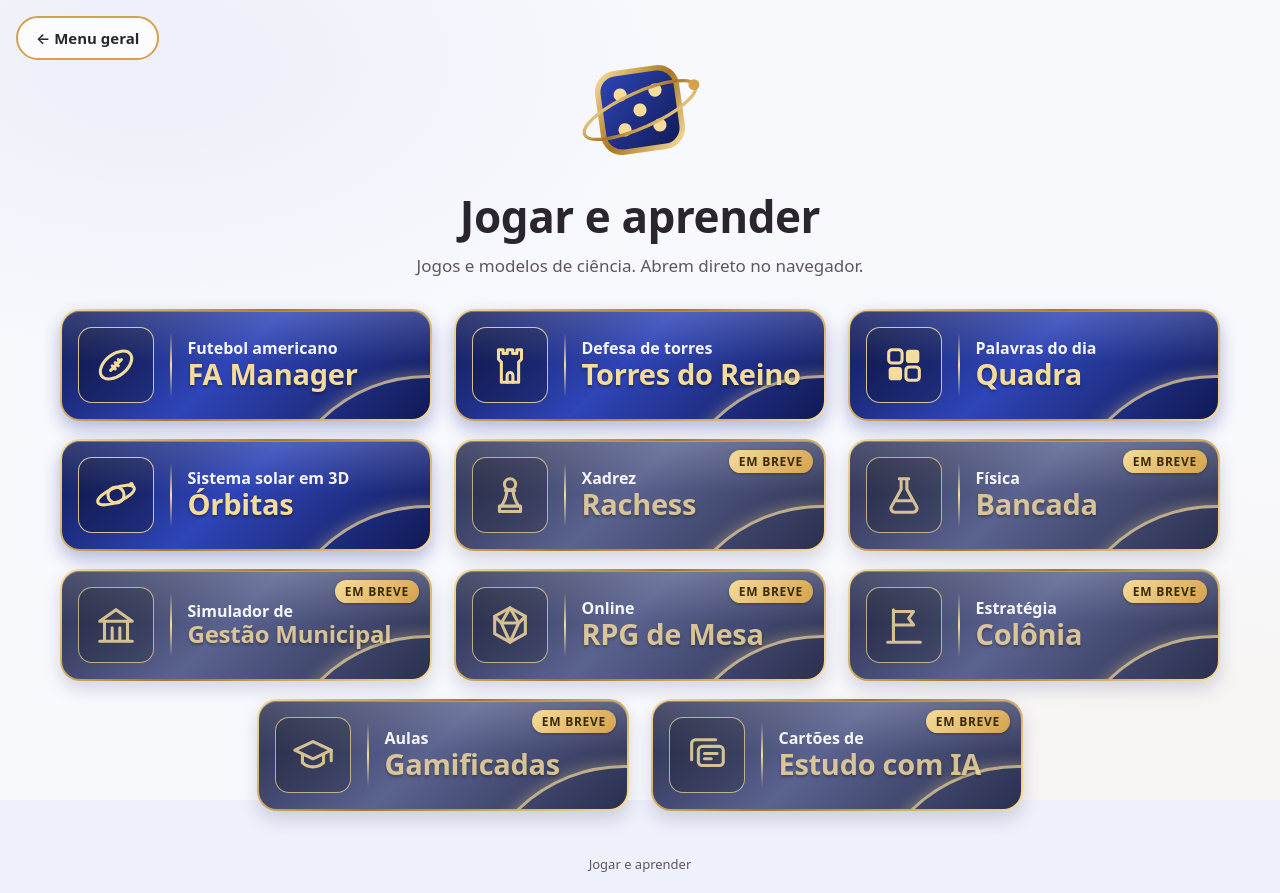
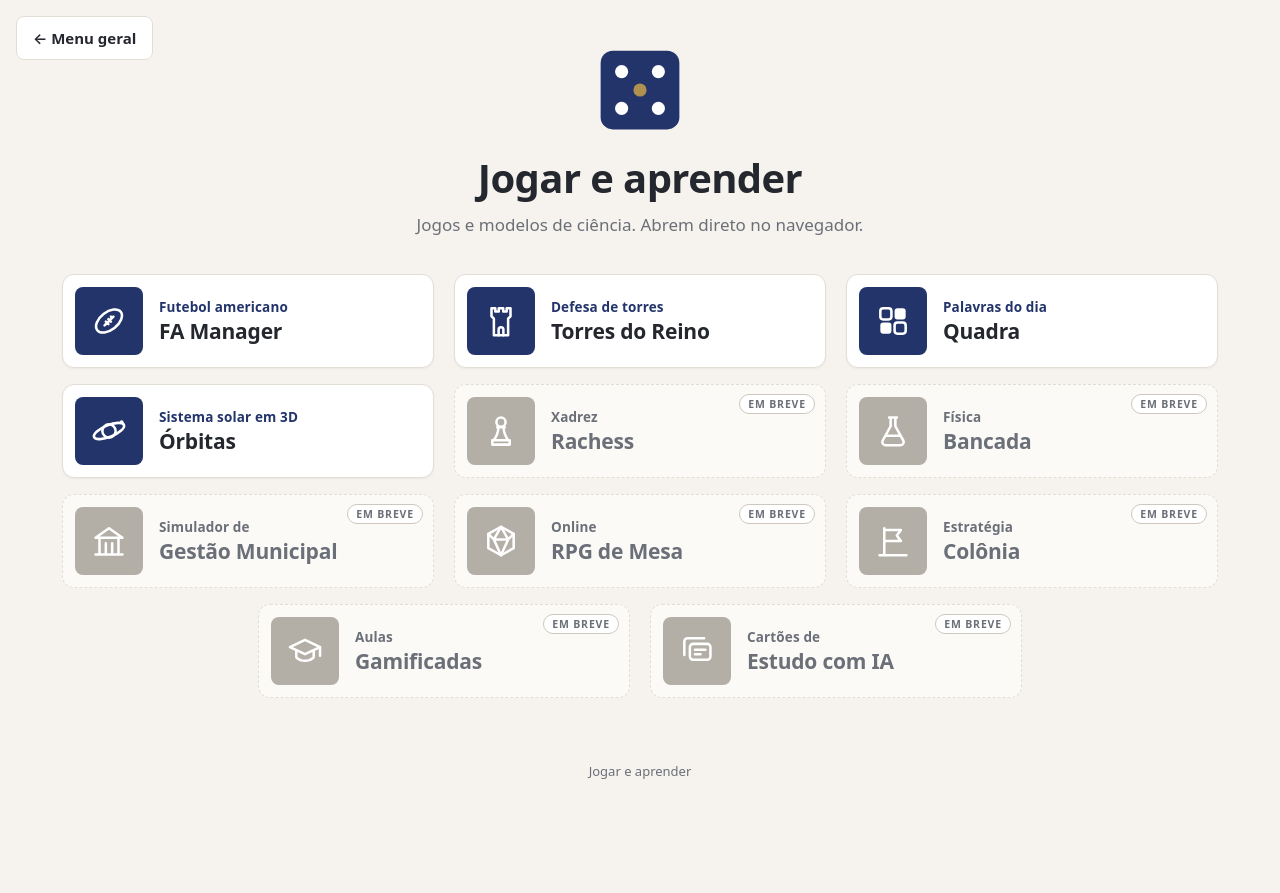
Before and after one commit to paineis-gerenciais/jogos, a plain HTML site: page index.html in a window 1280 px wide. After the commit the page ends 800 px from the top, so only its background shows below. Drawn offline with Linux system fonts and the light colour scheme.

Commit message:
feat: menu Jogar e aprender no estilo sóbrio
Botões em cartão branco com bloco azul-marinho, símbolo em código,
ícone da aba e fundo marfim. Mesmos projetos e mesmos Em breve.

Co-Authored-By: Claude Fable 5.2 <noreply@anthropic.com>
Claude-Session: https://claude.ai/code/session_01UL9gXfBjHoPEHMsTzeivxa

```diff
--- a/index.html
+++ b/index.html
@@ -5,25 +5,22 @@
 <meta name="viewport" content="width=device-width, initial-scale=1">
 <title>Jogar e aprender</title>
 <meta name="description" content="Menu de jogos e modelos de ciência.">
-<link rel="icon" href="data:,">
+<link rel="icon" href="favicon.svg" type="image/svg+xml">
 <style>
-  /* ---------- Arte: troque aqui quando as imagens chegarem (ver README) ---------- */
+  /* ---------- Fundo: troque aqui quando a imagem chegar (ver README) ---------- */
   :root {
-    --fundo: none;                 /* depois: url("assets/fundo.webp") */
-    --veu: rgba(255, 255, 255, .62); /* véu claro por cima da imagem de fundo */
-    --base: #eef0fa;              /* cor do fundo enquanto não há imagem */
-    --mancha-1: rgba(47, 69, 184, .16);
-    --mancha-2: rgba(212, 162, 76, .18);
-    --texto: #2b2530;
-    --texto-suave: #5d5563;
-    --ouro-claro: #f6dc9a;
-    --ouro: #d4a24c;
-    --ouro-escuro: #8a5f14;
+    --fundo: none;                    /* depois: url("assets/fundo.webp") */
+    --veu: rgba(246, 243, 238, .55);  /* véu marfim por cima da imagem de fundo */
+    --base: #f6f3ee;                  /* marfim */
+    --texto: #24272e;                 /* grafite */
+    --texto-suave: #6b6f78;
+    --linha-fina: #e2ddd5;
+    --ouro: #b0904f;
   }
-  /* ---------- Cores de cada família de botão ---------- */
-  .vinho { --escuro: #4f0505; --medio: #a41414; --sombra: rgba(139, 10, 10, .32); }
-  .azul  { --escuro: #111a55; --medio: #2f45b8; --sombra: rgba(32, 48, 150, .32); }
-  .verde { --escuro: #073f31; --medio: #12825f; --sombra: rgba(10, 100, 72, .32); }
+  /* ---------- Cor de cada família ---------- */
+  .vinho { --cor: #6e1420; }
+  .azul  { --cor: #23346b; }
+  .verde { --cor: #1f5244; }
 
   * { box-sizing: border-box; }
   html, body { margin: 0; }
@@ -41,105 +38,81 @@
     position: fixed;
     inset: 0;
     z-index: -1;
-    background:
-      linear-gradient(var(--veu), var(--veu)),
-      var(--fundo) center / cover no-repeat,
-      radial-gradient(60% 55% at 12% 8%, var(--mancha-1), transparent 70%),
-      radial-gradient(55% 60% at 92% 96%, var(--mancha-2), transparent 70%),
-      var(--base);
+    background: linear-gradient(var(--veu), var(--veu)), var(--fundo) center / cover no-repeat, var(--base);
   }
   .voltar {
     position: absolute; top: 16px; left: 16px;
-    display: inline-flex; align-items: center; min-height: 44px; padding: 8px 18px;
+    display: inline-flex; align-items: center; min-height: 44px; padding: 8px 16px;
     font-weight: 600; font-size: 15px; text-decoration: none; color: var(--texto);
-    background: rgba(255, 255, 255, .78);
-    border: 2px solid var(--ouro); border-radius: 999px;
+    background: #fff; border: 1px solid var(--linha-fina); border-radius: 8px;
   }
-  .voltar:hover { background: #fff; }
-  header { text-align: center; padding: 44px 16px 10px; }
-  .simbolo { display: block; width: 132px; height: 132px; margin: 0 auto 10px; object-fit: contain; }
+  .voltar:hover { border-color: var(--texto); }
+  header { text-align: center; padding: 48px 16px 12px; }
+  .simbolo { display: block; width: 84px; height: 84px; margin: 0 auto 18px; }
+  .marca { display: block; width: min(330px, 78vw); height: auto; margin: 0 auto; }
+  .oculto { position: absolute; width: 1px; height: 1px; overflow: hidden; clip: rect(0 0 0 0); white-space: nowrap; }
   .sobretitulo {
-    margin: 0 0 4px; font-size: 14px; font-weight: 700; letter-spacing: .14em;
-    text-transform: uppercase; color: var(--ouro-escuro);
+    margin: 0 0 6px; font-size: 13px; font-weight: 700; letter-spacing: .16em;
+    text-transform: uppercase; color: var(--texto-suave);
   }
-  h1 { margin: 0; font-size: clamp(28px, 5vw, 44px); font-weight: 800; letter-spacing: -.01em; text-wrap: balance; }
+  h1 { margin: 0; font-size: clamp(27px, 4.6vw, 40px); font-weight: 700; letter-spacing: -.015em; text-wrap: balance; }
   .chamada { margin: 8px auto 0; max-width: 34em; font-size: 17px; color: var(--texto-suave); text-wrap: pretty; }
-  main { flex: 1; padding: 22px 16px 44px; }
+  main { flex: 1; padding: 26px 16px 48px; }
   .grade {
     list-style: none; margin: 0 auto; padding: 0; max-width: 1180px;
-    display: flex; flex-wrap: wrap; justify-content: center; gap: 18px 22px;
+    display: flex; flex-wrap: wrap; justify-content: center; gap: 16px 20px;
   }
-  .grade li { width: min(372px, 100%); }
+  .grade li { width: min(372px, 100%); display: flex; }
 
-  /* ---------- Botão (mesma anatomia dos botões dos Painéis: ícone | traço | nome) ---------- */
+  /* ---------- Botão: cartão branco com um bloco de cor (como os blocos da marca) ---------- */
   .botao {
-    position: relative; overflow: hidden;
+    position: relative; flex: 1;
     display: flex; align-items: center; gap: 16px;
-    min-height: 112px; padding: 16px 22px 16px 16px;
-    border: 2px solid transparent; border-radius: 20px;
-    color: #fff; text-decoration: none;
-    background:
-      linear-gradient(135deg, var(--escuro) 0%, var(--medio) 46%, var(--escuro) 100%) padding-box,
-      linear-gradient(135deg, var(--ouro-claro), #a87722 45%, var(--ouro-claro) 100%) border-box;
-    box-shadow: 0 8px 18px var(--sombra), inset 0 1px 0 rgba(255, 255, 255, .28);
-    transition: transform .18s ease, filter .18s ease;
+    min-height: 92px; padding: 12px 18px 12px 12px;
+    background: #fff; border: 1px solid var(--linha-fina); border-radius: 12px;
+    color: var(--texto); text-decoration: none;
+    box-shadow: 0 1px 2px rgba(36, 39, 46, .05);
+    transition: transform .16s ease, box-shadow .16s ease, border-color .16s ease;
   }
-  /* Brilho no alto e arco dourado no canto, como na arte dos Painéis */
-  .botao::before {
-    content: ""; position: absolute; inset: 0 0 52% 0;
-    background: linear-gradient(rgba(255, 255, 255, .16), rgba(255, 255, 255, 0));
-    pointer-events: none;
-  }
-  .botao::after {
-    content: ""; position: absolute; right: -150px; bottom: -262px;
-    width: 300px; height: 300px; border-radius: 50%;
-    border: 3px solid rgba(246, 220, 154, .7);
-    box-shadow: 0 0 16px rgba(246, 220, 154, .4);
-    pointer-events: none;
-  }
-  a.botao:hover { transform: translateY(-3px) scale(1.02); filter: brightness(1.1); }
-  a.botao:active { transform: translateY(0) scale(.99); }
-  .botao:focus-visible, .voltar:focus-visible { outline: 3px solid var(--texto); outline-offset: 3px; }
+  a.botao:hover { transform: translateY(-2px); border-color: var(--cor); box-shadow: 0 8px 18px rgba(36, 39, 46, .12); }
+  a.botao:active { transform: translateY(0); }
+  .botao:focus-visible, .voltar:focus-visible { outline: 3px solid var(--ouro); outline-offset: 3px; }
   .icone {
     flex: none; display: grid; place-items: center;
-    width: 76px; height: 76px; border-radius: 14px;
-    border: 1.5px solid rgba(246, 220, 154, .85);
-    background: rgba(0, 0, 0, .24);
-    color: var(--ouro-claro);
+    width: 68px; height: 68px; border-radius: 8px;
+    background: var(--cor); color: #fff;
   }
-  .icone svg { width: 46px; height: 46px; fill: none; stroke: currentColor; stroke-width: 1.6; stroke-linecap: round; stroke-linejoin: round; }
+  .icone svg { width: 38px; height: 38px; fill: none; stroke: currentColor; stroke-width: 1.6; stroke-linecap: round; stroke-linejoin: round; }
   .icone .cheio { fill: currentColor; stroke: none; }
-  .traco { flex: none; align-self: stretch; width: 1.5px; margin: 6px 0; background: linear-gradient(transparent, var(--ouro-claro), transparent); }
-  .rotulo { position: relative; z-index: 1; display: flex; flex-direction: column; min-width: 0; line-height: 1.12; }
-  .linha { font-size: 16px; font-weight: 600; color: rgba(255, 255, 255, .95); }
-  .nome {
-    font-size: 29px; font-weight: 800; letter-spacing: -.01em; color: var(--ouro-claro);
-    text-shadow: 0 2px 3px rgba(0, 0, 0, .35);
-  }
-  .nome.longo { font-size: 24px; }
-  /* ---------- Em breve: botão sem clique, em cor apagada, com selo ---------- */
-  .azul.breve  { --escuro: #2b3050; --medio: #5a628f; --sombra: rgba(60, 66, 110, .2); }
-  .verde.breve { --escuro: #243d36; --medio: #55857a; --sombra: rgba(50, 90, 78, .2); }
-  .breve { cursor: default; }
-  .breve .icone, .breve .nome { opacity: .82; }
+  .rotulo { display: flex; flex-direction: column; gap: 3px; min-width: 0; }
+  .linha { font-size: 13.5px; font-weight: 600; letter-spacing: .01em; color: var(--cor); }
+  .nome { font-size: 21px; font-weight: 700; letter-spacing: -.01em; line-height: 1.15; text-wrap: balance; }
+  /* ---------- Em breve: sem clique, apagado, com selo ---------- */
+  .breve { background: rgba(255, 255, 255, .55); border-style: dashed; box-shadow: none; cursor: default; }
+  .breve .icone { background: #b3aea6; }
+  .breve .linha, .breve .nome { color: var(--texto-suave); }
   .selo {
-    position: absolute; top: 9px; right: 11px; z-index: 2;
-    padding: 3px 10px; border-radius: 999px;
-    font-size: 12px; font-weight: 800; letter-spacing: .06em; text-transform: uppercase;
-    color: #3a2a05; background: linear-gradient(135deg, var(--ouro-claro), var(--ouro));
-    box-shadow: 0 1px 3px rgba(0, 0, 0, .3);
+    position: absolute; top: 9px; right: 10px;
+    padding: 2px 8px; border: 1px solid #cdc7be; border-radius: 999px; background: #fff;
+    font-size: 10.5px; font-weight: 700; letter-spacing: .08em; text-transform: uppercase; color: var(--texto-suave);
   }
   footer { text-align: center; font-size: 13px; padding: 0 16px 20px; color: var(--texto-suave); }
 
   @media (max-width: 560px) {
-    header { padding-top: 76px; }
-    .simbolo { width: 104px; height: 104px; }
-    .grade { gap: 12px; }
-    .botao { min-height: 96px; }
-    .icone { width: 64px; height: 64px; }
-    .icone svg { width: 38px; height: 38px; }
-    .nome { font-size: 25px; }
-    .nome.longo { font-size: 22px; }
+    header { padding-top: 80px; }
+    .simbolo { width: 68px; height: 68px; margin-bottom: 14px; }
+    .grade { gap: 10px; }
+    .botao { min-height: 84px; }
+    .icone { width: 60px; height: 60px; }
+    .icone svg { width: 34px; height: 34px; }
+    .nome { font-size: 19.5px; }
+    .botao.porta { flex-direction: row; }
+    .porta .topo { width: 104px; height: auto; flex: none; }
+    .porta .topo svg { width: 56px; height: 56px; }
+    .porta .rotulo { padding: 14px 16px; }
+    .porta .nome { font-size: 20px; }
+    .porta .linha { font-size: 14.5px; }
+    .porta .abrir { display: none; }
   }
   @media (prefers-reduced-motion: reduce) { .botao { transition: none; } }
 </style>
@@ -147,33 +120,25 @@
 <body>
 <a class="voltar" href="../geral/">← Menu geral</a>
 <header>
-  <!-- Símbolo provisório em código. Com a arte pronta, troque este <svg> por:
-       <img class="simbolo" src="assets/simbolo.webp" width="512" height="512" alt=""> -->
-  <svg class="simbolo" viewBox="0 0 120 120" aria-hidden="true">
-    <defs><linearGradient id="ouro" x1="0" y1="0" x2="1" y2="1"><stop offset="0" stop-color="#f6dc9a"/><stop offset=".5" stop-color="#a87722"/><stop offset="1" stop-color="#f6dc9a"/></linearGradient><linearGradient id="cor" x1="0" y1="0" x2="1" y2="1"><stop offset="0" stop-color="#2f45b8"/><stop offset="1" stop-color="#111a55"/></linearGradient></defs>
-    <rect x="24" y="24" width="72" height="72" rx="17" fill="url(#cor)" stroke="url(#ouro)" stroke-width="5" transform="rotate(-8 60 60)"/>
-    <g fill="#f6dc9a" transform="rotate(-8 60 60)"><circle cx="44" cy="44" r="6"/><circle cx="76" cy="44" r="6"/><circle cx="60" cy="60" r="6"/><circle cx="44" cy="76" r="6"/><circle cx="76" cy="76" r="6"/></g>
-    <ellipse cx="60" cy="60" rx="55" ry="16" fill="none" stroke="url(#ouro)" stroke-width="3" transform="rotate(-24 60 60)"/>
-    <circle cx="109" cy="37" r="5" fill="#d4a24c"/>
-  </svg>
+  <svg class="simbolo" viewBox="0 0 96 96" aria-hidden="true"><rect x="3" y="3" width="90" height="90" rx="14" fill="#23346b"/><g fill="#ffffff"><circle cx="27" cy="27" r="7.5"/><circle cx="69" cy="27" r="7.5"/><circle cx="27" cy="69" r="7.5"/><circle cx="69" cy="69" r="7.5"/></g><circle cx="48" cy="48" r="7.5" fill="#b0904f"/></svg>
   <h1>Jogar e aprender</h1>
   <p class="chamada">Jogos e modelos de ciência. Abrem direto no navegador.</p>
 </header>
 <main>
   <nav aria-label="Jogos">
     <ul class="grade">
-      <li><a class="botao azul" href="../fa-manager/" target="_blank" rel="noopener" aria-label="FA Manager: jogo de gerenciamento de futebol americano (abre em nova aba)"><span class="icone"><svg viewBox="0 0 24 24" aria-hidden="true"><ellipse cx="12" cy="12" rx="9.4" ry="5.6" transform="rotate(-38 12 12)"/><path d="M9.2 14.8l5.6-5.6M10 12.4l1.6 1.6M11.6 10.8l1.6 1.6M13.2 9.2l.8.8"/></svg></span><span class="traco"></span><span class="rotulo"><span class="linha">Futebol americano</span><span class="nome">FA Manager</span></span></a></li>
-      <li><a class="botao azul" href="../torres-do-reino/" target="_blank" rel="noopener" aria-label="Torres do Reino: jogo de defesa de torres (abre em nova aba)"><span class="icone"><svg viewBox="0 0 24 24" aria-hidden="true"><path d="M6 4h2.4v2h2.2V4h2.8v2h2.2V4H18v5l-1.5 1.5V21h-9V10.5L6 9z"/><path d="M10.5 21v-3.6a1.5 1.5 0 0 1 3 0V21"/></svg></span><span class="traco"></span><span class="rotulo"><span class="linha">Defesa de torres</span><span class="nome">Torres do Reino</span></span></a></li>
-      <li><a class="botao azul" href="../quadra/" target="_blank" rel="noopener" aria-label="Quadra: jogo diário de grupos de palavras (abre em nova aba)"><span class="icone"><svg viewBox="0 0 24 24" aria-hidden="true"><rect x="4" y="4" width="7" height="7" rx="1.8"/><rect class="cheio" x="13" y="4" width="7" height="7" rx="1.8"/><rect class="cheio" x="4" y="13" width="7" height="7" rx="1.8"/><rect x="13" y="13" width="7" height="7" rx="1.8"/></svg></span><span class="traco"></span><span class="rotulo"><span class="linha">Palavras do dia</span><span class="nome">Quadra</span></span></a></li>
-      <li><a class="botao azul" href="../orbitas/" target="_blank" rel="noopener" aria-label="Órbitas: modelo 3D do sistema solar (abre em nova aba)"><span class="icone"><svg viewBox="0 0 24 24" aria-hidden="true"><circle cx="12" cy="12" r="4.2"/><ellipse cx="12" cy="12" rx="10.2" ry="3.7" transform="rotate(-22 12 12)"/><circle class="cheio" cx="20" cy="6.4" r="1.2"/></svg></span><span class="traco"></span><span class="rotulo"><span class="linha">Sistema solar em 3D</span><span class="nome">Órbitas</span></span></a></li>
+      <li><a class="botao azul" href="../fa-manager/" target="_blank" rel="noopener" aria-label="FA Manager: jogo de gerenciamento de futebol americano (abre em nova aba)"><span class="icone"><svg viewBox="0 0 24 24" aria-hidden="true"><ellipse cx="12" cy="12" rx="9.4" ry="5.6" transform="rotate(-38 12 12)"/><path d="M9.2 14.8l5.6-5.6M10 12.4l1.6 1.6M11.6 10.8l1.6 1.6M13.2 9.2l.8.8"/></svg></span><span class="rotulo"><span class="linha">Futebol americano</span><span class="nome">FA Manager</span></span></a></li>
+      <li><a class="botao azul" href="../torres-do-reino/" target="_blank" rel="noopener" aria-label="Torres do Reino: jogo de defesa de torres (abre em nova aba)"><span class="icone"><svg viewBox="0 0 24 24" aria-hidden="true"><path d="M6 4h2.4v2h2.2V4h2.8v2h2.2V4H18v5l-1.5 1.5V21h-9V10.5L6 9z"/><path d="M10.5 21v-3.6a1.5 1.5 0 0 1 3 0V21"/></svg></span><span class="rotulo"><span class="linha">Defesa de torres</span><span class="nome">Torres do Reino</span></span></a></li>
+      <li><a class="botao azul" href="../quadra/" target="_blank" rel="noopener" aria-label="Quadra: jogo diário de grupos de palavras (abre em nova aba)"><span class="icone"><svg viewBox="0 0 24 24" aria-hidden="true"><rect x="4" y="4" width="7" height="7" rx="1.8"/><rect class="cheio" x="13" y="4" width="7" height="7" rx="1.8"/><rect class="cheio" x="4" y="13" width="7" height="7" rx="1.8"/><rect x="13" y="13" width="7" height="7" rx="1.8"/></svg></span><span class="rotulo"><span class="linha">Palavras do dia</span><span class="nome">Quadra</span></span></a></li>
+      <li><a class="botao azul" href="../orbitas/" target="_blank" rel="noopener" aria-label="Órbitas: modelo 3D do sistema solar (abre em nova aba)"><span class="icone"><svg viewBox="0 0 24 24" aria-hidden="true"><circle cx="12" cy="12" r="4.2"/><ellipse cx="12" cy="12" rx="10.2" ry="3.7" transform="rotate(-22 12 12)"/><circle class="cheio" cx="20" cy="6.4" r="1.2"/></svg></span><span class="rotulo"><span class="linha">Sistema solar em 3D</span><span class="nome">Órbitas</span></span></a></li>
       <!-- Em breve: botões sem clique. Quando o projeto for publicado, troque a linha por uma igual às de cima -->
-      <li><div class="botao azul breve"><span class="icone"><svg viewBox="0 0 24 24" aria-hidden="true"><circle cx="12" cy="6.4" r="2.9"/><path d="M9.6 9.6h4.8M10.4 9.6c-.2 3.6-1.3 6-3 8.2h9.2c-1.7-2.2-2.8-4.6-3-8.2M6.5 20.6h11v-2.8h-11z"/></svg></span><span class="traco"></span><span class="rotulo"><span class="linha">Xadrez</span><span class="nome">Rachess</span></span><span class="selo">Em breve</span></div></li>
-      <li><div class="botao azul breve"><span class="icone"><svg viewBox="0 0 24 24" aria-hidden="true"><path d="M9.5 3.5h5M10.5 3.5V9l-5 9a2 2 0 0 0 1.8 3h9.4a2 2 0 0 0 1.8-3l-5-9V3.5M7.8 15h8.4"/></svg></span><span class="traco"></span><span class="rotulo"><span class="linha">Física</span><span class="nome">Bancada</span></span><span class="selo">Em breve</span></div></li>
-      <li><div class="botao azul breve"><span class="icone"><svg viewBox="0 0 24 24" aria-hidden="true"><path d="M3.5 20.5h17M3.5 10L12 4l8.5 6zM6 20.5V10M18 20.5V10M10 20.5v-7M14 20.5v-7"/></svg></span><span class="traco"></span><span class="rotulo"><span class="linha">Simulador de</span><span class="nome longo">Gestão Municipal</span></span><span class="selo">Em breve</span></div></li>
-      <li><div class="botao azul breve"><span class="icone"><svg viewBox="0 0 24 24" aria-hidden="true"><path d="M12 3l8 4.5v9L12 21l-8-4.5v-9z"/><path d="M12 3l-4.5 8h9zM7.5 11L12 21l4.5-10M4 7.5L7.5 11M20 7.5L16.5 11"/></svg></span><span class="traco"></span><span class="rotulo"><span class="linha">Online</span><span class="nome">RPG de Mesa</span></span><span class="selo">Em breve</span></div></li>
-      <li><div class="botao azul breve"><span class="icone"><svg viewBox="0 0 24 24" aria-hidden="true"><path d="M6.5 21V4M6.5 5h10.5l-2.6 3.5L17 12H6.5M3.5 21h17"/></svg></span><span class="traco"></span><span class="rotulo"><span class="linha">Estratégia</span><span class="nome">Colônia</span></span><span class="selo">Em breve</span></div></li>
-      <li><div class="botao azul breve"><span class="icone"><svg viewBox="0 0 24 24" aria-hidden="true"><path d="M2.5 9.5L12 5l9.5 4.5L12 14z"/><path d="M6.5 11.6V16c1.5 1.5 3.5 2.2 5.5 2.2s4-.7 5.5-2.2v-4.4M21.5 9.5V15"/></svg></span><span class="traco"></span><span class="rotulo"><span class="linha">Aulas</span><span class="nome">Gamificadas</span></span><span class="selo">Em breve</span></div></li>
-      <li><div class="botao azul breve"><span class="icone"><svg viewBox="0 0 24 24" aria-hidden="true"><rect x="7.5" y="7.5" width="13" height="10" rx="2"/><path d="M4 14.5V6a2 2 0 0 1 2-2h10.5M10.7 11.2h6.6M10.7 14h3.5"/></svg></span><span class="traco"></span><span class="rotulo"><span class="linha">Cartões de</span><span class="nome">Estudo com IA</span></span><span class="selo">Em breve</span></div></li>
+      <li><div class="botao azul breve"><span class="icone"><svg viewBox="0 0 24 24" aria-hidden="true"><circle cx="12" cy="6.4" r="2.9"/><path d="M9.6 9.6h4.8M10.4 9.6c-.2 3.6-1.3 6-3 8.2h9.2c-1.7-2.2-2.8-4.6-3-8.2M6.5 20.6h11v-2.8h-11z"/></svg></span><span class="rotulo"><span class="linha">Xadrez</span><span class="nome">Rachess</span></span><span class="selo">Em breve</span></div></li>
+      <li><div class="botao azul breve"><span class="icone"><svg viewBox="0 0 24 24" aria-hidden="true"><path d="M9.5 3.5h5M10.5 3.5V9l-5 9a2 2 0 0 0 1.8 3h9.4a2 2 0 0 0 1.8-3l-5-9V3.5M7.8 15h8.4"/></svg></span><span class="rotulo"><span class="linha">Física</span><span class="nome">Bancada</span></span><span class="selo">Em breve</span></div></li>
+      <li><div class="botao azul breve"><span class="icone"><svg viewBox="0 0 24 24" aria-hidden="true"><path d="M3.5 20.5h17M3.5 10L12 4l8.5 6zM6 20.5V10M18 20.5V10M10 20.5v-7M14 20.5v-7"/></svg></span><span class="rotulo"><span class="linha">Simulador de</span><span class="nome">Gestão Municipal</span></span><span class="selo">Em breve</span></div></li>
+      <li><div class="botao azul breve"><span class="icone"><svg viewBox="0 0 24 24" aria-hidden="true"><path d="M12 3l8 4.5v9L12 21l-8-4.5v-9z"/><path d="M12 3l-4.5 8h9zM7.5 11L12 21l4.5-10M4 7.5L7.5 11M20 7.5L16.5 11"/></svg></span><span class="rotulo"><span class="linha">Online</span><span class="nome">RPG de Mesa</span></span><span class="selo">Em breve</span></div></li>
+      <li><div class="botao azul breve"><span class="icone"><svg viewBox="0 0 24 24" aria-hidden="true"><path d="M6.5 21V4M6.5 5h10.5l-2.6 3.5L17 12H6.5M3.5 21h17"/></svg></span><span class="rotulo"><span class="linha">Estratégia</span><span class="nome">Colônia</span></span><span class="selo">Em breve</span></div></li>
+      <li><div class="botao azul breve"><span class="icone"><svg viewBox="0 0 24 24" aria-hidden="true"><path d="M2.5 9.5L12 5l9.5 4.5L12 14z"/><path d="M6.5 11.6V16c1.5 1.5 3.5 2.2 5.5 2.2s4-.7 5.5-2.2v-4.4M21.5 9.5V15"/></svg></span><span class="rotulo"><span class="linha">Aulas</span><span class="nome">Gamificadas</span></span><span class="selo">Em breve</span></div></li>
+      <li><div class="botao azul breve"><span class="icone"><svg viewBox="0 0 24 24" aria-hidden="true"><rect x="7.5" y="7.5" width="13" height="10" rx="2"/><path d="M4 14.5V6a2 2 0 0 1 2-2h10.5M10.7 11.2h6.6M10.7 14h3.5"/></svg></span><span class="rotulo"><span class="linha">Cartões de</span><span class="nome">Estudo com IA</span></span><span class="selo">Em breve</span></div></li>
     </ul>
   </nav>
 </main>
```
Also changed, not shown: favicon.svg (added), 1 other file.
